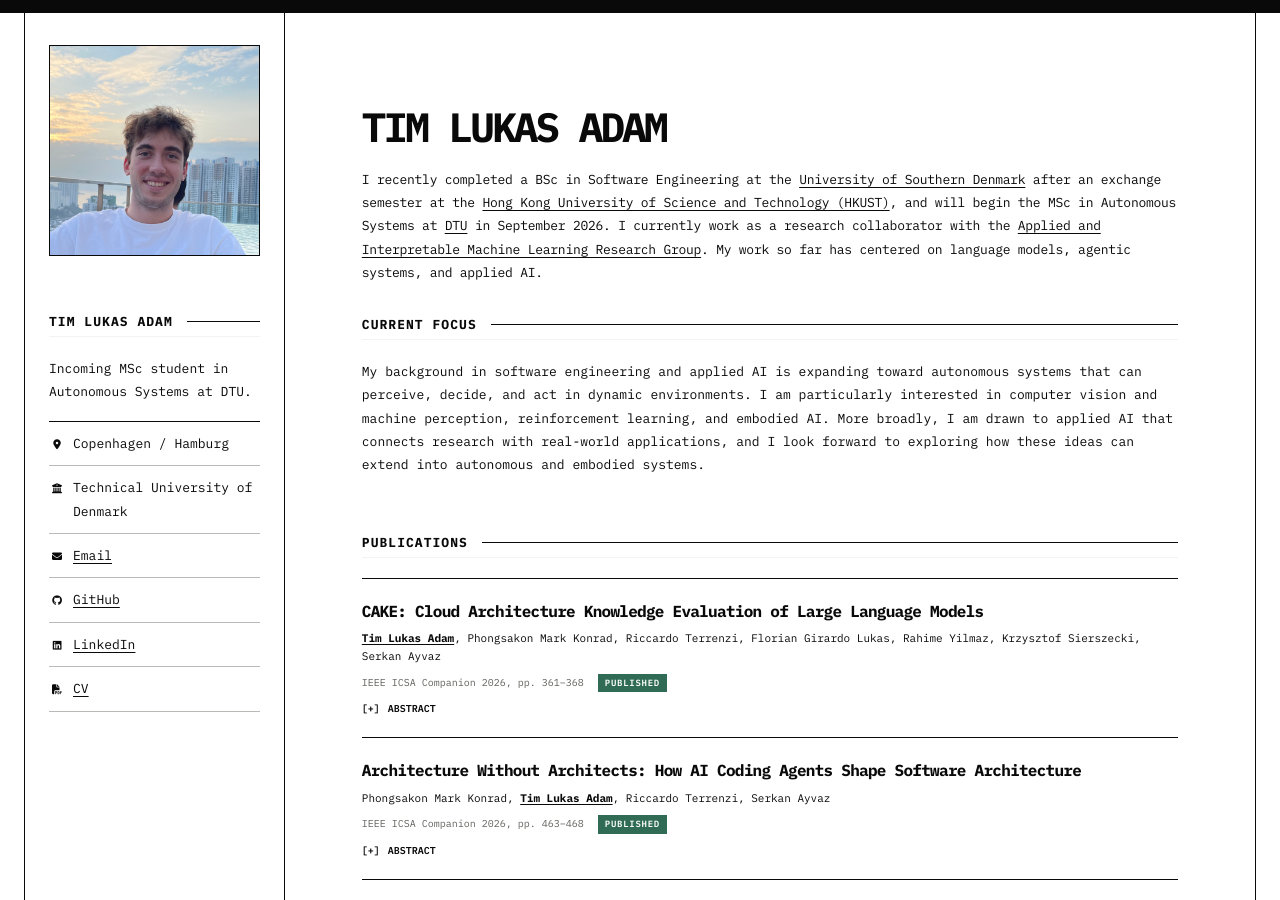
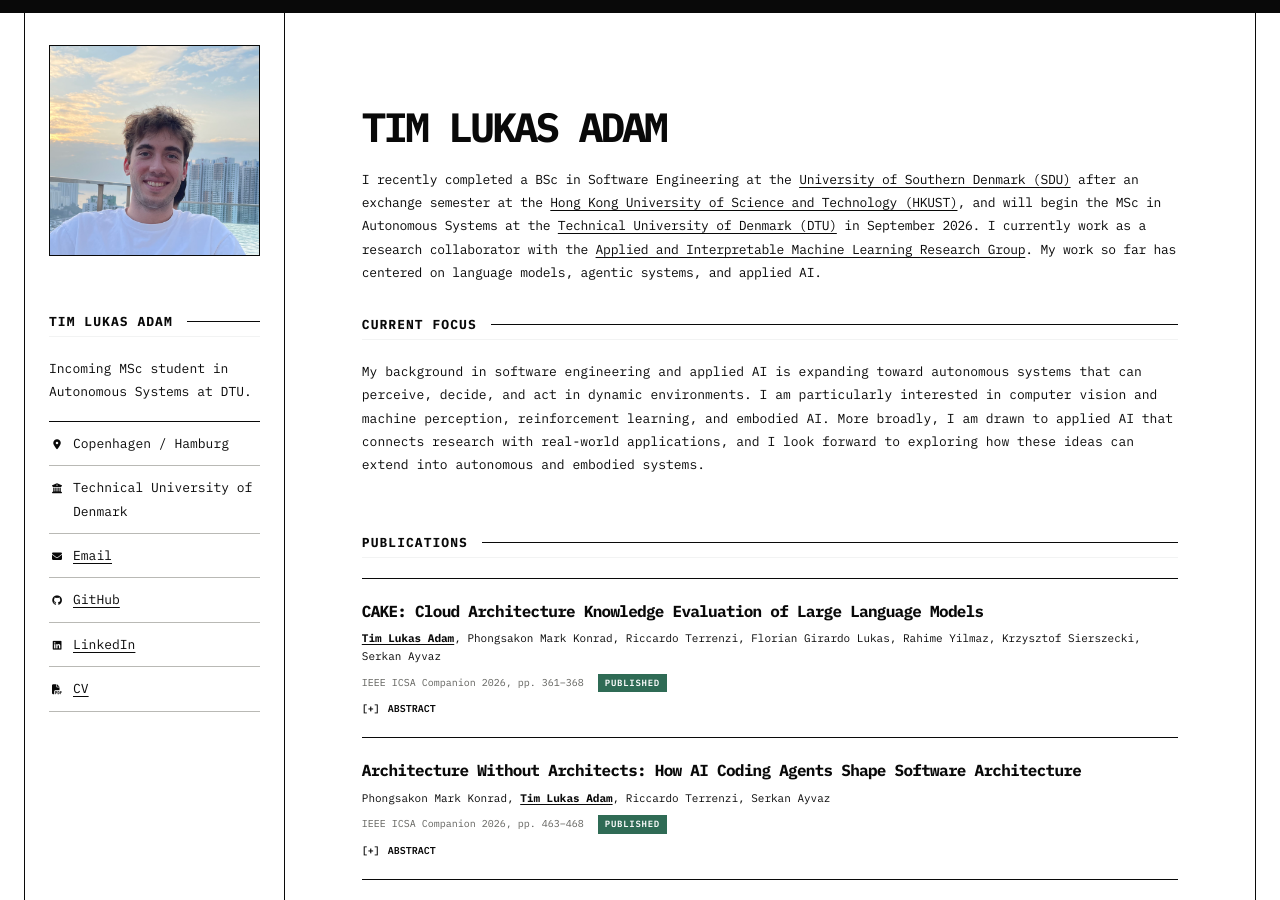
Before and after one commit to timadam03/timadam03.github.io, a Jekyll site: the page built from _pages/about.md, in a window 1280 px wide and 900 px high. Built offline with Jekyll 4.4.1, drawn with Linux system fonts in a browser that asks for light colours.

Commit message:
Standardize university names in introduction

```diff
--- a/_pages/about.md
+++ b/_pages/about.md
@@ -27,7 +27,7 @@ comments: false
 <header class="profile-section">
   <div class="profile-copy">
     <h1 class="profile-name">Tim Lukas Adam</h1>
-    <p class="profile-lede">I recently completed a BSc in Software Engineering at the <a href="https://www.sdu.dk/en/">University of Southern Denmark</a> after an exchange semester at the <a href="https://hkust.edu.hk/">Hong Kong University of Science and Technology (HKUST)</a>, and will begin the MSc in Autonomous Systems at <a href="https://www.dtu.dk/english/">DTU</a> in September 2026. I currently work as a research collaborator with the <a href="https://aiml-sdu.github.io/">Applied and Interpretable Machine Learning Research Group</a>. My work so far has centered on language models, agentic systems, and applied AI.</p>
+    <p class="profile-lede">I recently completed a BSc in Software Engineering at the <a href="https://www.sdu.dk/en/">University of Southern Denmark (SDU)</a> after an exchange semester at the <a href="https://hkust.edu.hk/">Hong Kong University of Science and Technology (HKUST)</a>, and will begin the MSc in Autonomous Systems at the <a href="https://www.dtu.dk/english/">Technical University of Denmark (DTU)</a> in September 2026. I currently work as a research collaborator with the <a href="https://aiml-sdu.github.io/">Applied and Interpretable Machine Learning Research Group</a>. My work so far has centered on language models, agentic systems, and applied AI.</p>
   </div>
 </header>
 
```
